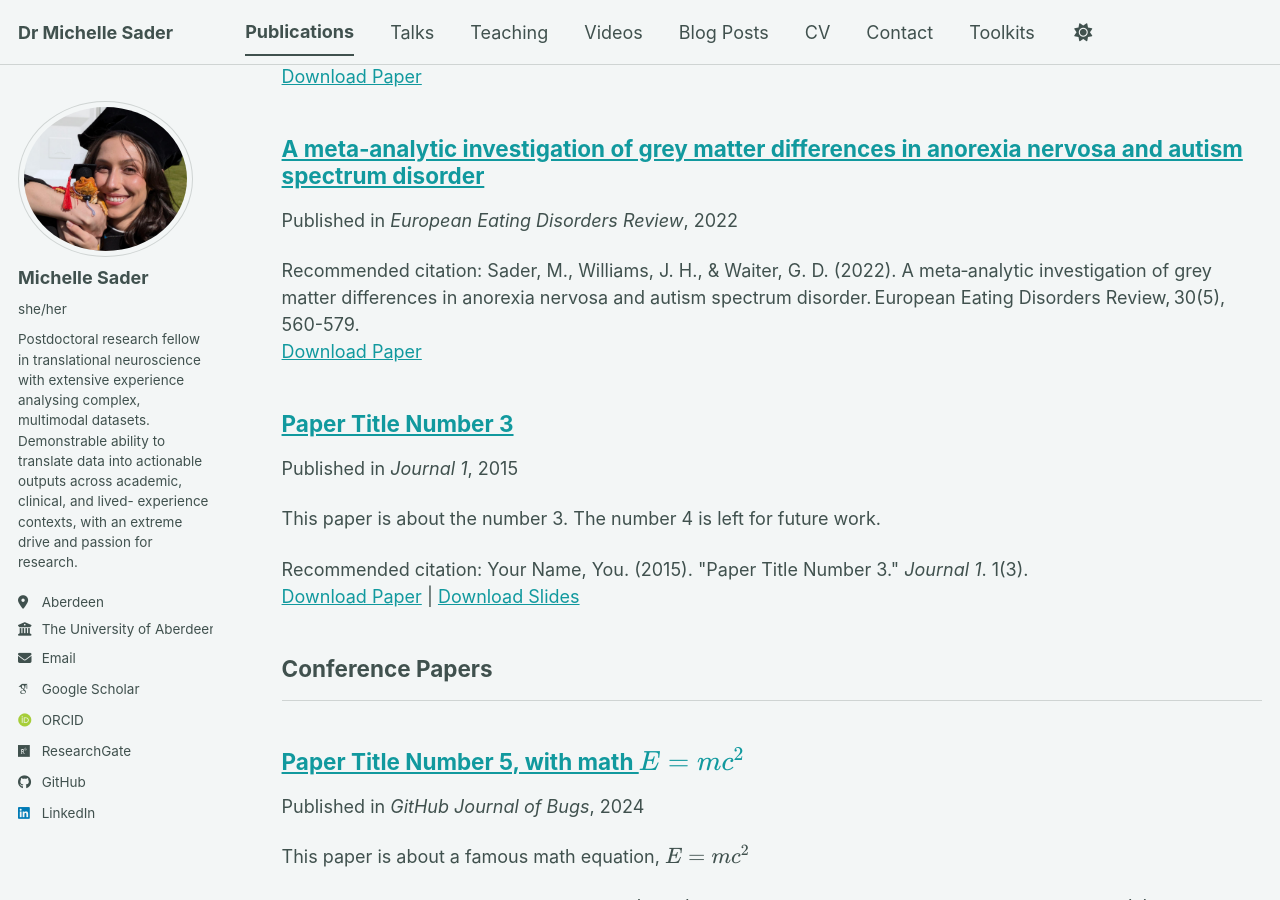
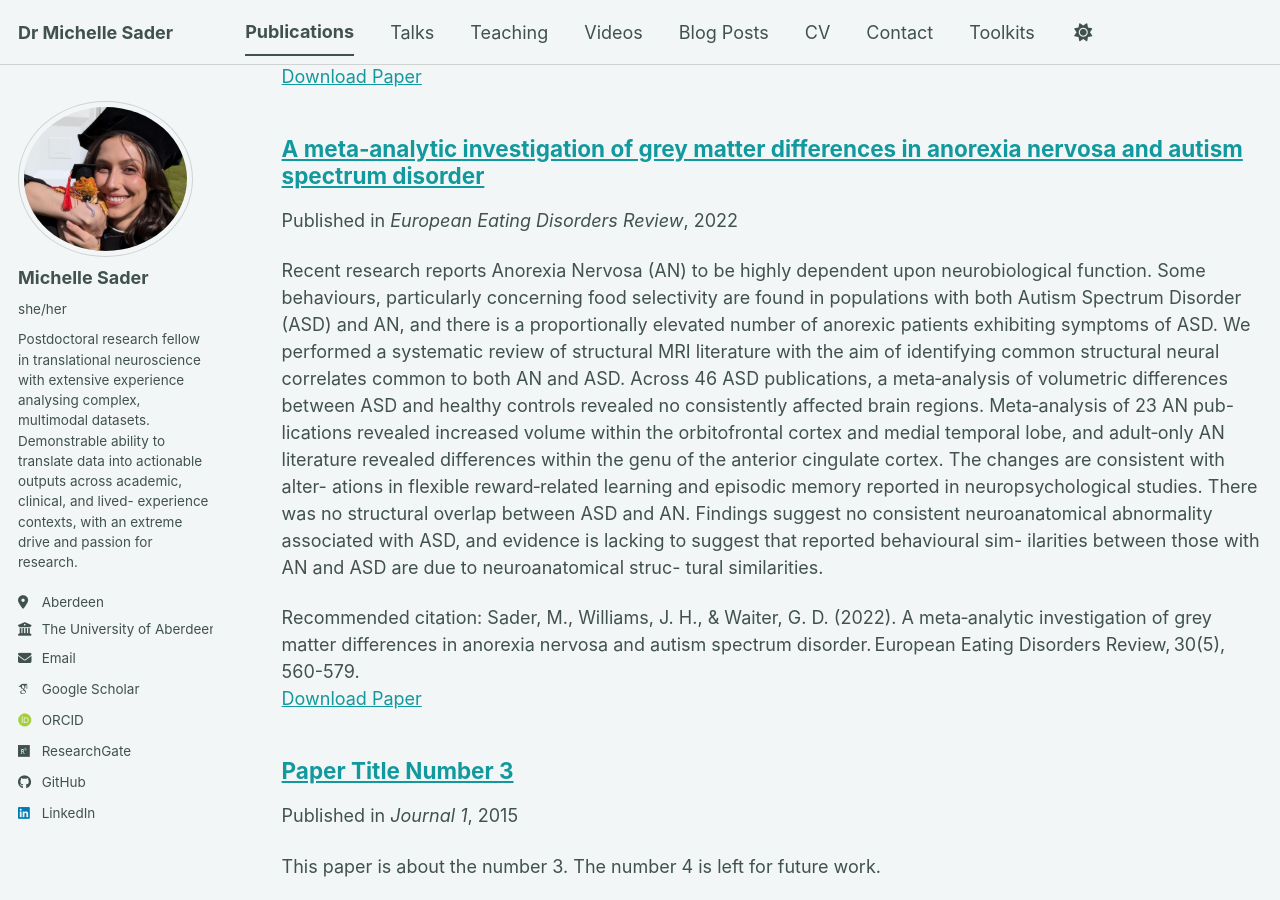
Before and after one commit to sadermichelle/sadermichelle.github.io, a Jekyll site: the page built from _pages/publications.html, in a window 1280 px wide and 900 px high, scrolled down 447 px. Built offline with Jekyll 4.4.1, drawn with Linux system fonts in a browser that asks for light colours; some web fonts are replaced; a script bundle is joined from its source files by our own code; library files that are not in the unit come from our copies.

Commit message:
Revise excerpt for publication on grey matter differences
Updated the excerpt to provide a detailed summary of the research findings related to anorexia nervosa and autism spectrum disorder.

```diff
--- a/_publications/2009-10-01-paper-title-number-1.md
+++ b/_publications/2009-10-01-paper-title-number-1.md
@@ -3,7 +3,24 @@ title: "A meta‐analytic investigation of grey matter differences in anorexia n
 collection: publications
 category: manuscripts
 permalink: /publication/2022-04-22-A-meta‐analytic-investigation-of-grey matter-differences-in-anorexia-nervosa-and autism-spectrum-disorder
-excerpt: ''
+excerpt: 'Recent research reports Anorexia Nervosa (AN) to be highly dependent upon
+neurobiological function. Some behaviours, particularly concerning food
+selectivity are found in populations with both Autism Spectrum Disorder
+(ASD) and AN, and there is a proportionally elevated number of anorexic
+patients exhibiting symptoms of ASD. We performed a systematic review of
+structural MRI literature with the aim of identifying common structural
+neural correlates common to both AN and ASD. Across 46 ASD publications, a
+meta‐analysis of volumetric differences between ASD and healthy controls
+revealed no consistently affected brain regions. Meta‐analysis of 23 AN pub-
+lications revealed increased volume within the orbitofrontal cortex and medial
+temporal lobe, and adult‐only AN literature revealed differences within the
+genu of the anterior cingulate cortex. The changes are consistent with alter-
+ations in flexible reward‐related learning and episodic memory reported in
+neuropsychological studies. There was no structural overlap between ASD and
+AN. Findings suggest no consistent neuroanatomical abnormality associated
+with ASD, and evidence is lacking to suggest that reported behavioural sim-
+ilarities between those with AN and ASD are due to neuroanatomical struc-
+tural similarities.'
 date: 2022-04-22
 venue: 'European Eating Disorders Review'
 paperurl: 'https://onlinelibrary.wiley.com/doi/pdf/10.1002/erv.2915'
```
